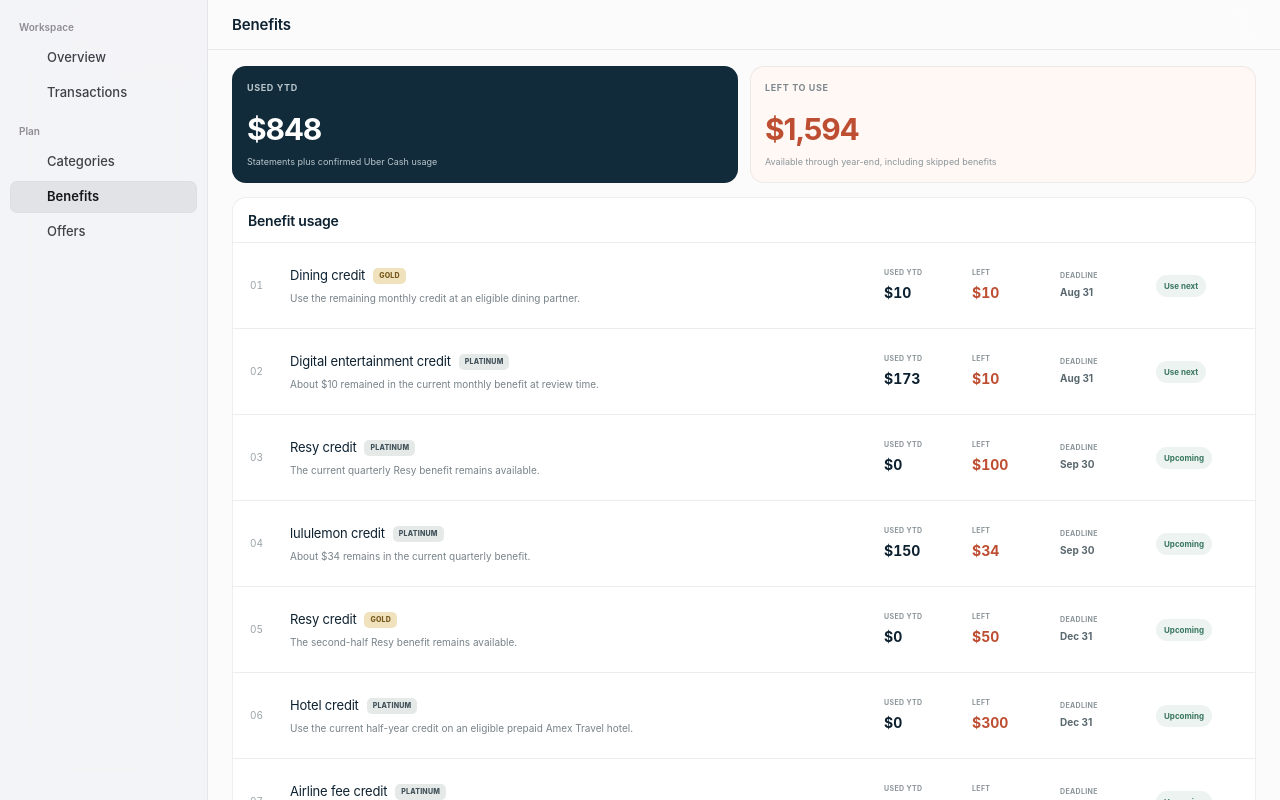
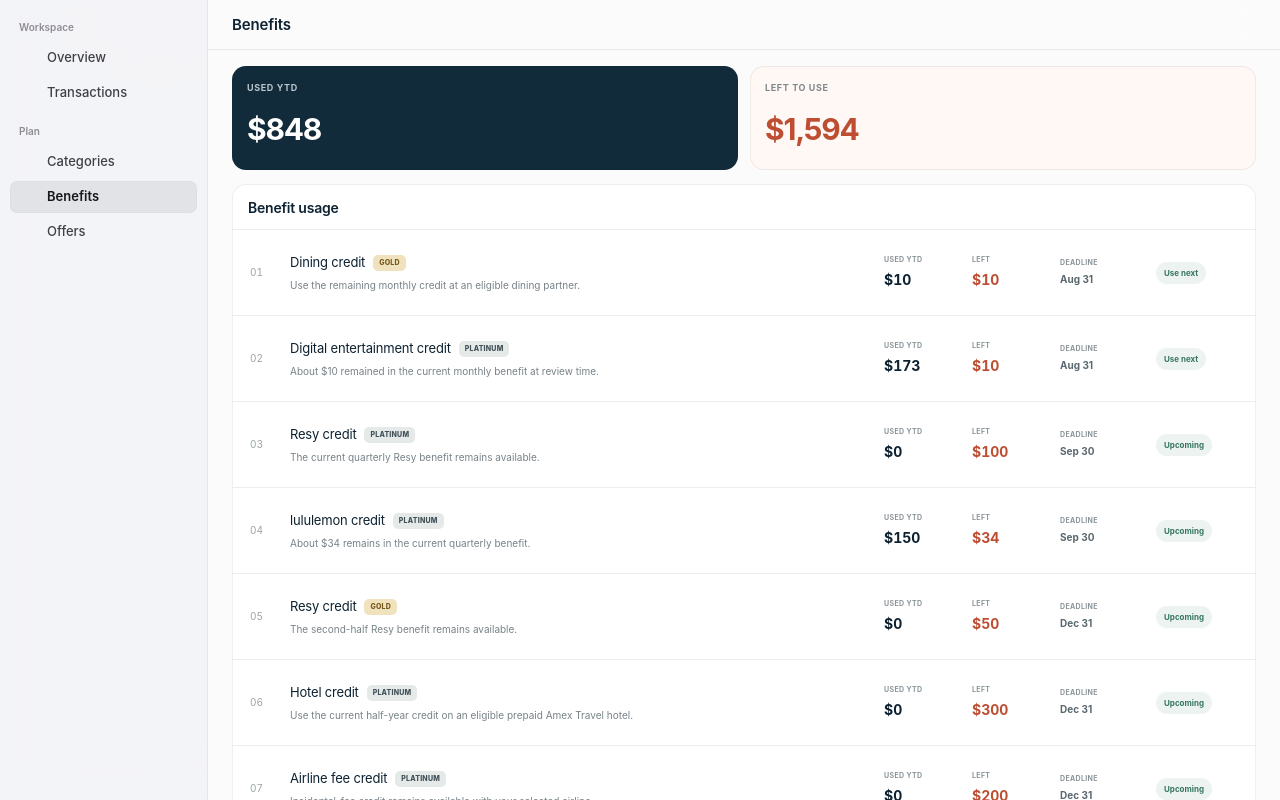
Before and after one commit to pondorasti/pondorasti, a Next.js app: page /benefits in a window 1280 px wide. Shown: the top 800 px of the page. Built offline with nearby package versions, Linux system fonts and the light colour scheme; some icons are missing.

Commit message:
Simplify benefit summary cards

```diff
--- a/app/benefits/page.tsx
+++ b/app/benefits/page.tsx
@@ -11,8 +11,8 @@ export default function BenefitsPage() {
       </header>
 
       <section className="benefit-value-summary" aria-label="Benefit value overview">
-        <article className="surface captured-value"><span>Used YTD</span><strong>{money.format(benefitValueCaptured)}</strong><small>Statements plus confirmed Uber Cash usage</small></article>
-        <article className="surface available-value"><span>Left to use</span><strong>{money.format(benefitValueAvailable)}</strong><small>Available through year-end, including skipped benefits</small></article>
+        <article className="surface captured-value"><span>Used YTD</span><strong>{money.format(benefitValueCaptured)}</strong></article>
+        <article className="surface available-value"><span>Left to use</span><strong>{money.format(benefitValueAvailable)}</strong></article>
       </section>
 
       <section className="surface benefit-list-surface">
```
